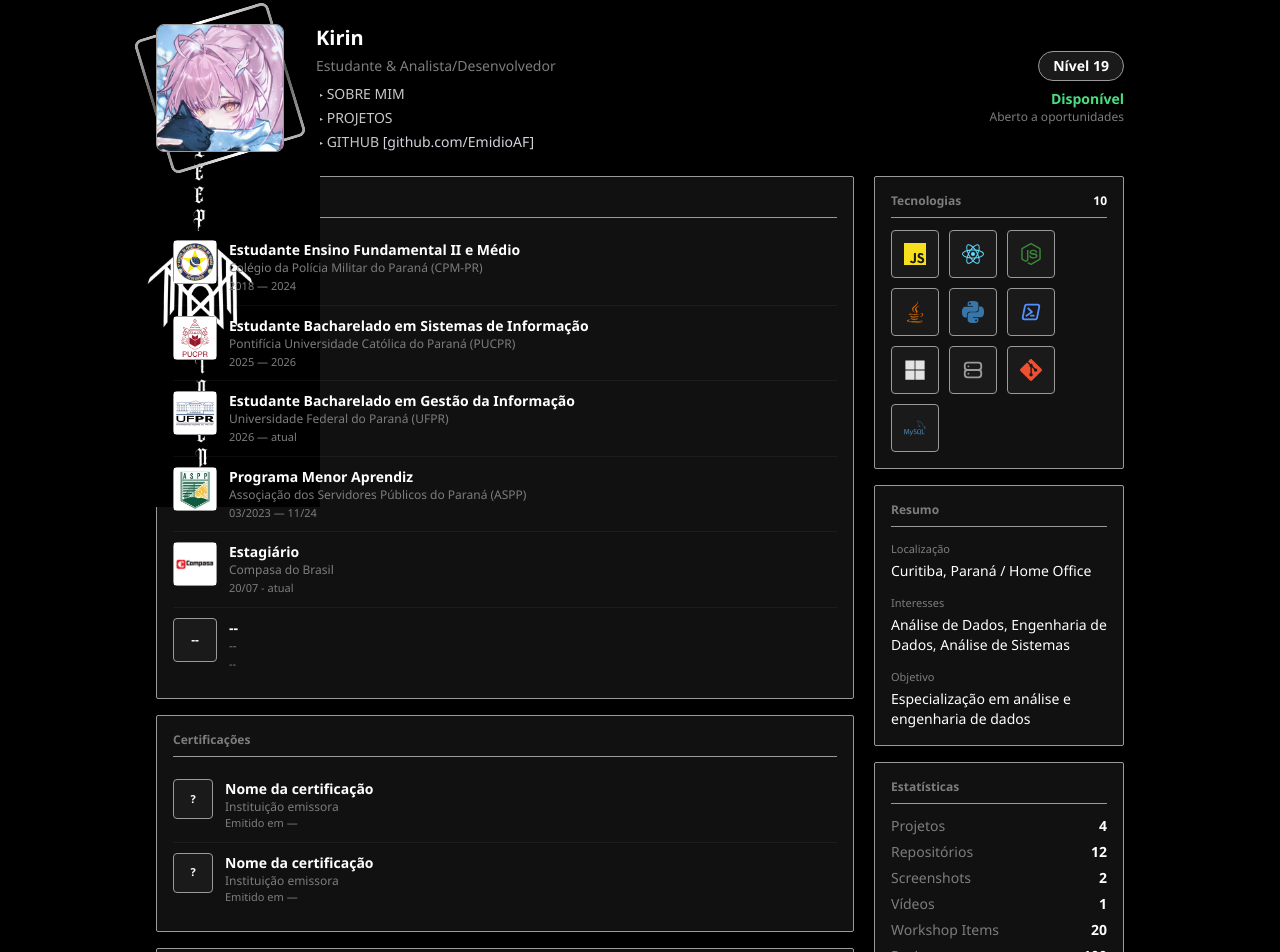
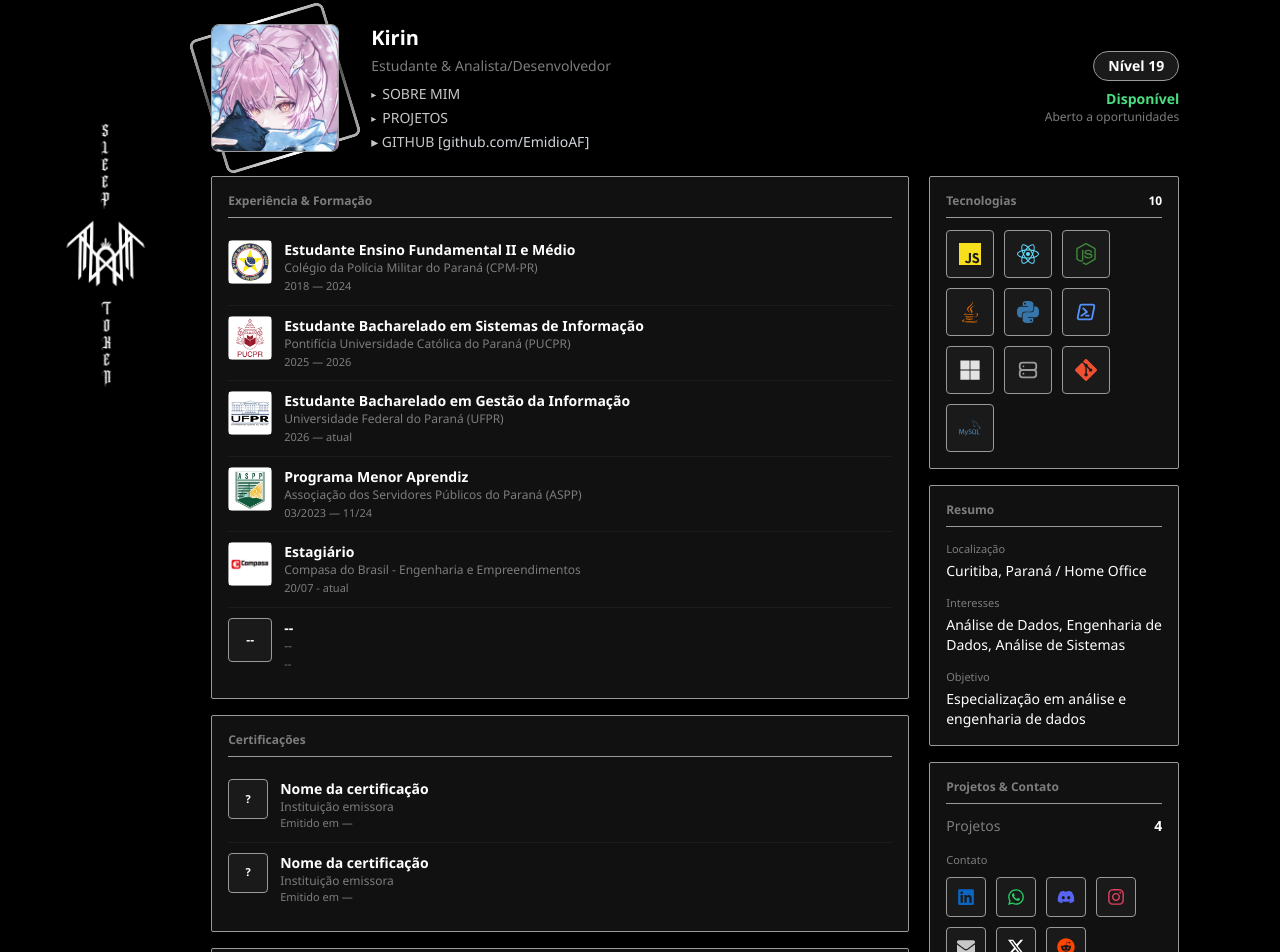
Before and after one commit to EmidioAF/portfolio, a React app: page / in a window 1280 px wide. Shown: the top 952 px of the page. Built offline with nearby package versions, Linux system fonts and the light colour scheme; the HTML template or start-up script is replaced by a standard one.

Commit message:
inclusão e alteração de novas configurações

```diff
--- a/src/App.jsx
+++ b/src/App.jsx
@@ -9,9 +9,10 @@
 
 export default function App() {
   return (
-    <div className="relative w-full">
-      <DecorFrame />
-      <div className="max-w-[1000px] mx-auto px-4 py-6 pb-16">
+    <div className="w-full">
+      <div className="flex items-start w-full max-w-[1320px] mx-auto">
+        <DecorFrame />
+        <div className="flex-1 min-w-0 max-w-[1000px] px-4 py-6 pb-16">
         <Header />
         <div className="grid grid-cols-1 md:grid-cols-[1fr_250px] gap-5">
           <div>
@@ -28,6 +29,7 @@
         <footer className="text-center text-dim text-xs mt-8">
         </footer>
       </div>
+      </div>
     </div>
   );
 }
--- a/src/components/DecorFrame.jsx
+++ b/src/components/DecorFrame.jsx
@@ -7,12 +7,15 @@
 
 export default function DecorFrame() {
   return (
-    <div className="hidden xl:block absolute left-20 top-20 w-60 h-2000">
+    <div
+      className="hidden lg:block shrink-0 self-start mt-24 ml-4"
+      style={{ width: "clamp(120px, 14vw, 240px)" }}
+    >
       {decorImg ? (
-        <img src={decorImg} alt="" className="w-full h-full object-contain" />
+        <img src={decorImg} alt="" className="w-full h-auto object-contain" />
       ) : (
-        <div className="w-full h-full border border-dashed border-line rounded flex items-center justify-center text-[11px] text-dim text-center px-2">
-          quadro solto — sua imagem aqui
+        <div className="w-full aspect-[9/16] border border-dashed border-line rounded flex items-center justify-center text-[11px] text-dim text-center px-2">
+          quadro solto
         </div>
       )}
     </div>
--- a/src/components/Experience.jsx
+++ b/src/components/Experience.jsx
@@ -14,7 +14,7 @@
     role: "Colégio da Polícia Militar do Paraná (CPM-PR)",
     dates: "2018 — 2024",
     summary:
-      "Graduado em Ensino Fundamental II e Médio. Ética, conduta, disciplina e responsabilidade foram valores adquiridos durante minha formação acadêmica.",
+      "Graduado em Ensino Fundamental II e Médio. Ética, conduta, disciplina e responsabilidade.",
   },
   {
     logo: "EM",
@@ -23,7 +23,7 @@
     role: "Pontifícia Universidade Católica do Paraná (PUCPR)",
     dates: "2025 — 2026",
     summary:
-      "Cursei até o 4° Período, ao final de 2026, me transferi para Gestão da Informação na UFPR pelo Provar 2027. Adquiri conhecimentos avançados em desenvolvimento de software, análise de sistemas, banco de dados, tecnologias emergentes, servidores e redes.",
+      "Cursei até o 4° Período, me transferindo para a UFPR ao final de 2026. Adquiri conhecimentos avançados em desenvolvimento de software, análise de sistemas, banco de dados, tecnologias emergentes, servidores e redes.",
   },
     {
     logo: "EM",
@@ -32,7 +32,7 @@
     role: "Universidade Federal do Paraná (UFPR)",
     dates: "2026 — atual",
     summary:
-      "Transferido de BSI para BGI. Estou adquirindo conhecimentos em gestão de informações e tecnologia da informação, bancos de dados e otimização de processos, programação voltada para gerir e controlar fluxos de dados.",
+      "Estou adquirindo conhecimentos em gestão e tecnologias da informação, bancos de dados, otimização de processos e programação voltada para gerir/controlar fluxos.",
   },
   {
     logo: "TS",
@@ -41,16 +41,16 @@
     role: "Assoçiação dos Servidores Públicos do Paraná (ASPP)",
     dates: "03/2023 — 11/24",
     summary:
-      "Atuei como Menor Aprendiz, desempenhando funções administrativas e de suporte. Adquiri experiência prática em rotinas de escritório, organização de documentos, suporte N1 e N2 e reparos/ajustes em máquinas.",
+      "Desempenhei funções administrativas e de suporte. Adquiri experiência prática em rotinas de escritório, organização de documentos, suporte N1 e N2 e reparos/ajustes em máquinas.",
   },
   {
     logo: "CP",
     logoImg: compasaLogo,
     title: "Estagiário",
-    role: "Compasa do Brasil",
+    role: "Compasa do Brasil - Engenharia e Empreendimentos",
     dates: "20/07 - atual",
     summary:
-      "Atualmente, atuo como suporte N1 e N2, configuração de computadores Windows, Active Directory e Microsoft 365. Também desenvolvo automações em PowerShell e batch para padronizar processos, reduzir tarefas manuais e melhorar a operação de TI."
+      "Atuo como suporte N1 e N2, configuração de computadores, Active Directory e Microsoft 365. Desenvolvo também automações em PowerShell e batch."
   },
 
     {
--- a/src/components/Header.jsx
+++ b/src/components/Header.jsx
@@ -1,10 +1,28 @@
-import { motion } from "framer-motion";
+import { useState } from "react";
+import { motion, AnimatePresence } from "framer-motion";
 
 // Para usar sua própria foto/gif, coloque o arquivo em src/assets/avatar/
 // e descomente a linha abaixo, apontando pro nome do seu arquivo:
 import profileImg from "../assets/avatar/profile.png";
 
 // const profileImg = null; // troque por `profileImg` importado acima
+
+const sobre =
+  "Gosto de tecnologia, jogos e música. No tempo livre, costumo jogar alguma coisa, ouvir música e acompanhar uns animes e séries. Também gosto de tentar inovar e sempre estar fazendo algo novo. Trabalho com TI desde 2023 e desde então, venho aprendendo e aprofundando meus conhecimentos."
+
+const projetos = [
+  {
+    name: "TechStore",
+    desc: "E-commerce em React com autenticação e integração de API.",
+    link: "#",
+  },
+  {
+    name: "Portfólio",
+    desc: "Este site, recriando a estrutura de um perfil Steam.",
+    link: "https://github.com/EmidioAF/portifolio",
+  },
+  // adicione quantos quiser
+];
 
 function AvatarDecoration() {
   // Anel decorativo animado, estilo "decoração de avatar" do Discord.
@@ -28,6 +46,9 @@
 }
 
 export default function Header() {
+const [open, setOpen] = useState(null); // "sobre" | "projetos" | null
+const toggle = (key) => setOpen(open === key ? null : key);
+
   return (
     <motion.div
       initial={{ opacity: 0, y: -10 }}
@@ -50,11 +71,68 @@
         <h1 className="text-xl font-semibold text-white mb-1">Kirin</h1>
         <p className="text-sm text-dim mb-2">Estudante &amp; Analista/Desenvolvedor</p>
 <ul className="text-sm space-y-1">
-          <li>▸ SOBRE MIM</li>
-          <li>▸ PROJETOS</li>
+  {[
+    { key: "sobre", label: "SOBRE MIM" },
+    { key: "projetos", label: "PROJETOS" },
+  ].map(({ key, label }) => (
+    <li key={key}>
+      <button
+        onClick={() => toggle(key)}
+        className="flex items-center gap-1.5 hover:text-white transition-colors"
+      >
+        <motion.span
+          animate={{ rotate: open === key ? 90 : 0 }}
+          transition={{ duration: 0.2 }}
+          className="inline-block text-[10px]"
+        >
+          ▸
+        </motion.span>
+        {label}
+      </button>
+
+      <AnimatePresence initial={false}>
+        {open === key && (
+          <motion.div
+            initial={{ opacity: 0, height: 0 }}
+            animate={{ opacity: 1, height: "auto" }}
+            exit={{ opacity: 0, height: 0 }}
+            transition={{ duration: 0.25 }}
+            className="overflow-hidden"
+          >
+            <div className="mt-2 mb-2 max-w-md bg-panel border border-line rounded p-3 text-xs leading-relaxed">
+              {key === "sobre" ? (
+                <p>{sobre}</p>
+              ) : (
+                <ul className="space-y-2">
+                    {projetos.map((p) => (
+                      <li key={p.name}>
+                        <a
+                          href={p.link}
+                          target="_blank"
+                          rel="noreferrer"
+                          className="text-white font-semibold hover:underline"
+                        >
+                          {p.name}
+                        </a>
+                        <div className="text-dim">{p.desc}</div>
+                      </li>
+                    ))}
+                  </ul>
+                )}
+              </div>
+            </motion.div>
+          )}
+        </AnimatePresence>
+      </li>
+      ))}
       <li>
       ▸ GITHUB{" "}
-            <a href="https://github.com/EmidioAF" target="_blank" rel="noopener noreferrer" className="text-gray-300 border-b border-transparent hover:text-white hover:border-white">
+      <a
+        href="https://github.com/EmidioAF"
+        target="_blank"
+        rel="noreferrer"
+        className="text-gray-300 border-b border-transparent hover:text-white hover:border-white"
+      >
         [github.com/EmidioAF]
       </a>
       </li>
--- a/src/components/Stats.jsx
+++ b/src/components/Stats.jsx
@@ -1,21 +1,61 @@
-const stats = [
-  { label: "Projetos", value: 4 },
-  { label: "Repositórios", value: 12 },
-  { label: "Screenshots", value: 2 },
-  { label: "Vídeos", value: 1 },
-  { label: "Workshop Items", value: 20 },
-  { label: "Reviews", value: 100 },
-  { label: "Guias", value: 12 },
-  { label: "Artwork", value: 13 },
+import { FaWhatsapp, FaDiscord, FaInstagram, FaEnvelope, FaLinkedin, FaGithub, FaReddit } from "react-icons/fa";
+import { FaXTwitter } from "react-icons/fa6";
+
+const stats = [{ label: "Projetos", value: 4 }];
+
+const contacts = [
+    {
+    name: "LinkedIn",
+    icon: FaLinkedin,
+    color: "#0a66c2",
+    href: "https://linkedin.com/in/emidioaf",
+  },
+  {
+    name: "WhatsApp",
+    icon: FaWhatsapp,
+    color: "#25d366",
+    href: "https://wa.me/5541995549029", // ex.: https://wa.me/5541999999999
+  },
+  {
+    name: "Discord",
+    icon: FaDiscord,
+    color: "#5865f2",
+    href: "https://discord.com/users/scp_kirin", // ID numérico do seu perfil
+  },
+  {
+    name: "Instagram",
+    icon: FaInstagram,
+    color: "#e4405f",
+    href: "https://instagram.com/emidio.angelotti",
+  },
+  {
+    name: "E-mail",
+    icon: FaEnvelope,
+    color: "#c7c7c7",
+    href: "mailto:angelottiemidio@gmail.com",
+  },
+  {
+    name: "Twitter / X",
+    icon: FaXTwitter,
+    color: "#ffffff",
+    href: "https://x.com/KIR_IN21",
+  },
+  {
+  name: "Reddit",
+  icon: FaReddit,
+  color: "#ff4500",
+  href: "https://reddit.com/user/Azazel_SCP",
+},
 ];
 
 export default function Stats() {
   return (
     <div className="bg-panel border border-line rounded-sm p-4 mb-4">
       <h3 className="text-xs text-dim font-semibold border-b border-line pb-2 mb-3">
-        Estatísticas
+        Projetos &amp; Contato
       </h3>
-      <div className="text-sm space-y-1.5">
+
+      <div className="text-sm space-y-1.5 mb-4">
         {stats.map((s) => (
           <div key={s.label} className="flex justify-between">
             <span className="text-dim">{s.label}</span>
@@ -23,6 +63,26 @@
           </div>
         ))}
       </div>
+
+      <div className="text-[11px] text-dim mb-2">Contato</div>
+      <div className="flex flex-wrap gap-2.5">
+        {contacts.map((c) => {
+          const Icon = c.icon;
+          return (
+            <a
+              key={c.name}
+              href={c.href}
+              target="_blank"
+              rel="noreferrer"
+              title={c.name}
+              aria-label={c.name}
+              className="w-10 h-10 rounded bg-panel2 border border-line flex items-center justify-center hover:border-white hover:scale-105 transition-all"
+            >
+              <Icon size={18} color={c.color} />
+            </a>
+          );
+        })}
+      </div>
     </div>
   );
 }
--- a/src/components/TechStack.jsx
+++ b/src/components/TechStack.jsx
@@ -13,7 +13,7 @@
   { name: "PowerShell", icon: TbBrandPowershell, color: "#5391fe", level: 2 },
   { name: "Microsoft 365", icon: FaMicrosoft, color: "#e3e3e3", level: 3 },
   { name: "Servidores", icon: TbServer, color: "#9a9a9a", level: 2 },
-  { name: "Git", icon: SiGit, color: "#f05032", level: 3 },
+  { name: "Git", icon: SiGit, color: "#f05032", level: 2 },
   { name: "SQL", icon: SiMysql, color: "#4479a1", level: 3 },
 ];
 
```
Lines whose indentation alone changed are shown as unchanged.
